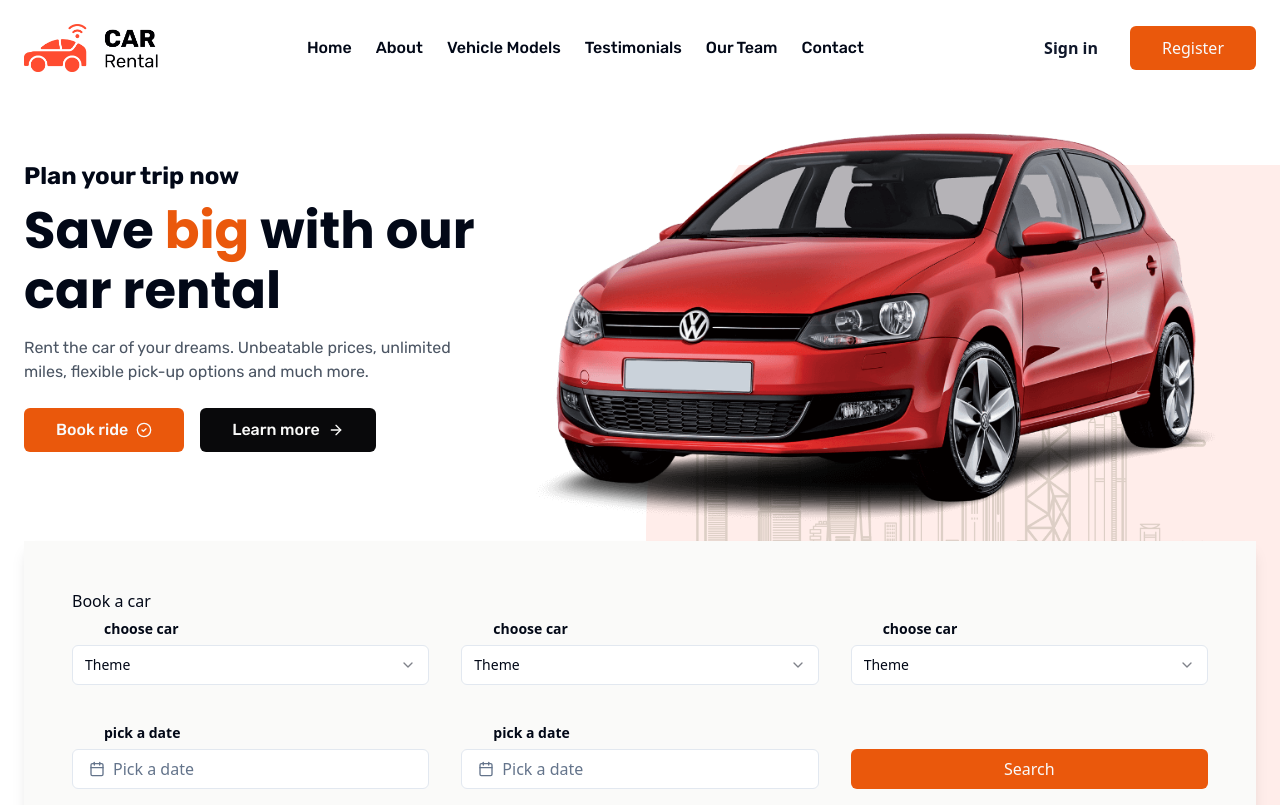
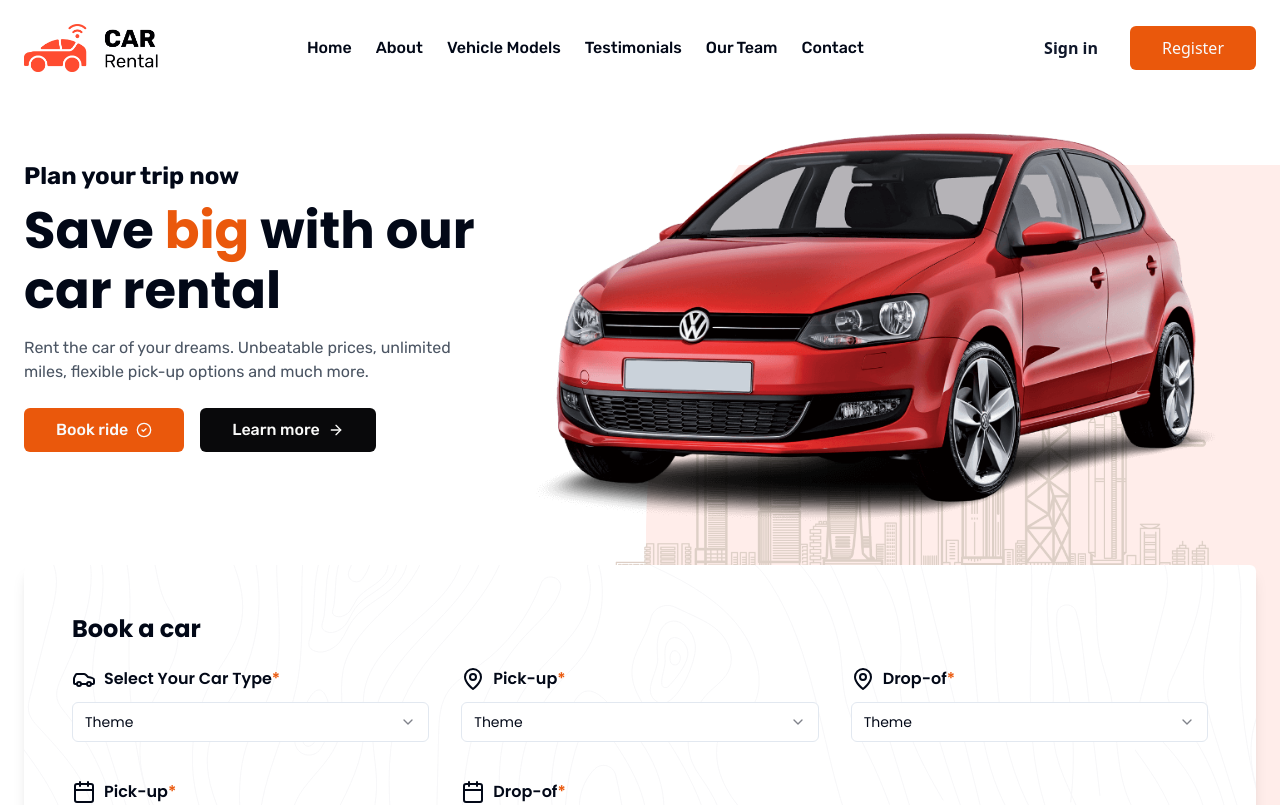
Before and after one commit to khusan2006/car-rental, a React (Vite) app: page / in a window 1280 px wide. Shown: the top 805 px of the page. Built offline with nearby package versions, Linux system fonts and the light colour scheme.

Commit message:
finish book car section design

```diff
--- a/src/components/BookCar.tsx
+++ b/src/components/BookCar.tsx
@@ -10,7 +10,7 @@ import {
   SelectValue,
 } from "@/components/ui/select";
 import { format } from "date-fns";
-import { Calendar as CalendarIcon } from "lucide-react";
+import { CalendarIcon, MapPin } from "lucide-react";
 
 import { cn } from "@/lib/utils";
 import { Button } from "@/components/ui/button";
@@ -20,17 +20,22 @@ import {
   PopoverContent,
   PopoverTrigger,
 } from "@/components/ui/popover";
+import { Car } from "lucide-react";
 
 const BookCar: FC = () => {
   const [date, setDate] = useState<Date>();
   return (
-    <section className="flex justify-center px-6">
-      <div className="w-full shadow-lg bg-stone-50 p-12">
-        <h4>Book a car</h4>
-        <div className="grid grid-cols-3 gap-8">
+    <section className="flex justify-center px-6 pt-6 font-poppins">
+      <div className="w-full shadow-lg bg-white pb-20 p-12 rounded-md bg-[url(assets/book-bg.png)]">
+        <h4 className="font-poppins font-bold text-2xl">Book a car</h4>
+        <div className="grid grid-cols-3 gap-8 pt-4">
           <SelectGroup>
+            <SelectLabel className=" pl-0 pb-[0.7rem] flex items-center font-semibold text-base">
+
+              <Car className="h-6 w-6 mr-2" /> Select Your Car Type
+              <span className="text-orange-600">*</span>
+            </SelectLabel>
             <Select>
-              <SelectLabel>choose car</SelectLabel>
               <SelectTrigger className="w-full">
                 <SelectValue placeholder="Theme" />
               </SelectTrigger>
@@ -43,7 +48,11 @@ const BookCar: FC = () => {
           </SelectGroup>
           <SelectGroup>
             <Select>
-              <SelectLabel>choose car</SelectLabel>
+              <SelectLabel className="pl-0 pb-[0.7rem] flex items-center font-semibold text-base">
+                <MapPin className="h-6 w-6 mr-2" /> Pick-up
+                <span className="text-orange-600">*</span>
+              </SelectLabel>
+
               <SelectTrigger className="w-full">
                 <SelectValue placeholder="Theme" />
               </SelectTrigger>
@@ -56,7 +65,10 @@ const BookCar: FC = () => {
           </SelectGroup>
           <SelectGroup>
             <Select>
-              <SelectLabel>choose car</SelectLabel>
+              <SelectLabel className="pl-0 pb-[0.7rem] flex items-center font-semibold text-base">
+                <MapPin className="h-6 w-6 mr-2" /> Drop-of
+                <span className="text-orange-600">*</span>
+              </SelectLabel>
               <SelectTrigger className="w-full">
                 <SelectValue placeholder="Theme" />
               </SelectTrigger>
@@ -68,8 +80,9 @@ const BookCar: FC = () => {
             </Select>
           </SelectGroup>
           <SelectGroup>
-            <SelectLabel>
-                pick a date
+          <SelectLabel className="pl-0 pb-[0.7rem] flex items-center font-semibold text-base">
+                <CalendarIcon className="h-6 w-6 mr-2" /> Pick-up
+                <span className="text-orange-600">*</span>
               </SelectLabel>
             <Popover>
               <PopoverTrigger asChild>
@@ -95,8 +108,9 @@ const BookCar: FC = () => {
             </Popover>
           </SelectGroup>
           <SelectGroup>
-            <SelectLabel>
-                pick a date
+          <SelectLabel className="pl-0 pb-[0.7rem] flex items-center font-semibold text-base">
+                <CalendarIcon className="h-6 w-6 mr-2" /> Drop-of
+                <span className="text-orange-600">*</span>
               </SelectLabel>
             <Popover>
               <PopoverTrigger asChild>
@@ -121,9 +135,7 @@ const BookCar: FC = () => {
               </PopoverContent>
             </Popover>
           </SelectGroup>
-          <Button className="self-end">
-            Search
-          </Button>
+          <Button className="self-end">Search</Button>
         </div>
       </div>
     </section>
```
Lines whose indentation alone changed are shown as unchanged.
